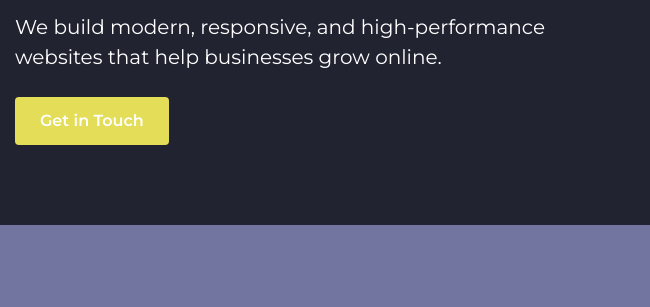
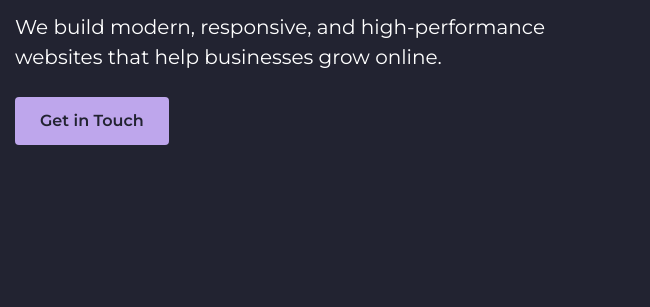
Before and after one commit to Aditya012004/aadira-, a plain HTML site: page index.html in a window 1280 px wide. Shown: the part 398-705 px from the top of the page, 0-650 px from the left. Drawn offline with nearby package versions, Linux system fonts and the light colour scheme; grey boxes are pictures that could not be loaded.

Commit message:
Update style.css

```diff
--- a/css/style.css
+++ b/css/style.css
@@ -10,7 +10,7 @@
 body {
     font-family: 'Montserrat', sans-serif;
     color: #555;
-    background: #7275a0;
+    background: #222331;
     overflow-x: hidden;
 }
 
@@ -26,8 +26,8 @@ a {
 }
 
 .btn {
-    background: #e4dd58;
-    color: #fff;
+    background: #bea6ec;
+    color: #222331;
     padding: 12px 25px;
     font-weight: 600;
     border: none;
@@ -35,7 +35,7 @@ a {
 }
 
 .btn:hover {
-    background: #c91d30;
+    background: #7d4a50;
     color: #fff;
 }
 
@@ -63,7 +63,7 @@ a {
 ================================================== */
 .hero {
     background: #222331;
-    color: #fff;
+    color: #ffffff;
     padding: 120px 0 80px;
 }
 
@@ -86,6 +86,7 @@ a {
 .portfolio,
 .contact {
     padding: 80px 0;
+    color: #ffffff;
 }
 
 .section-header {
```
